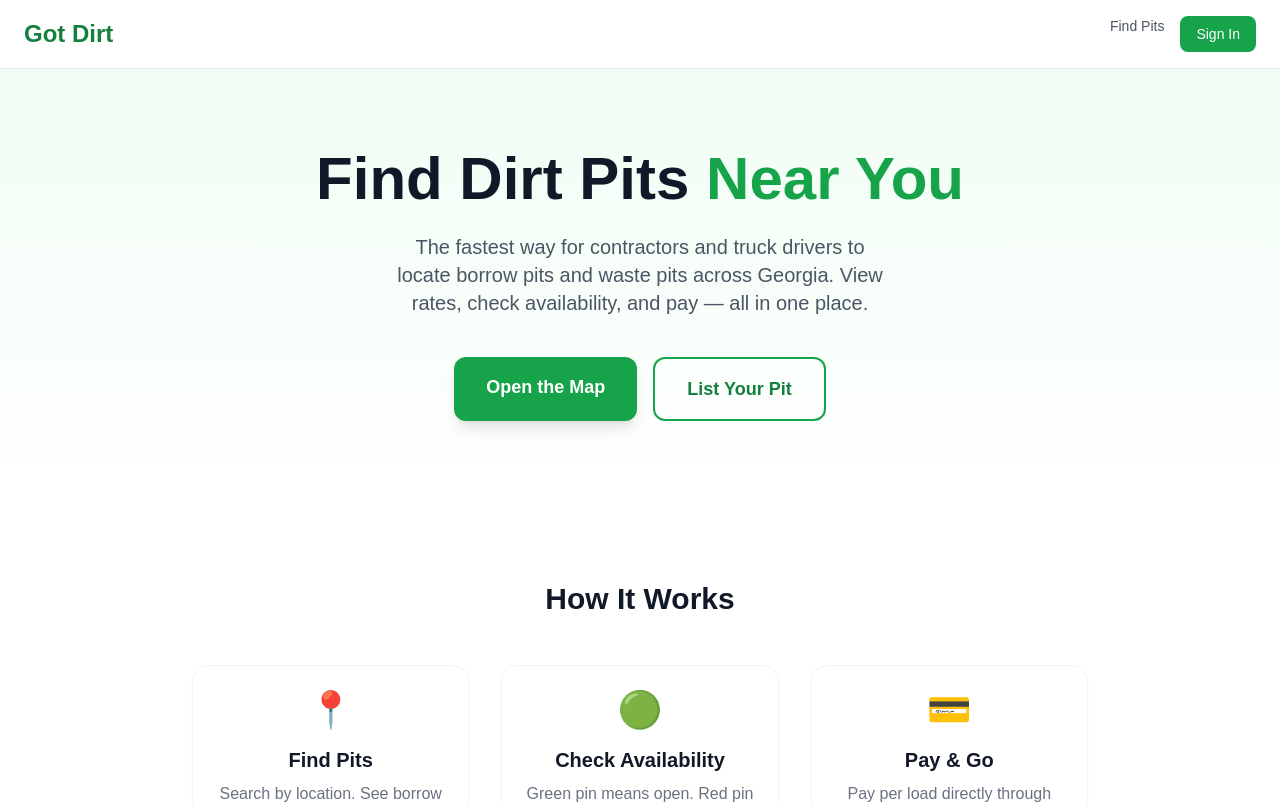
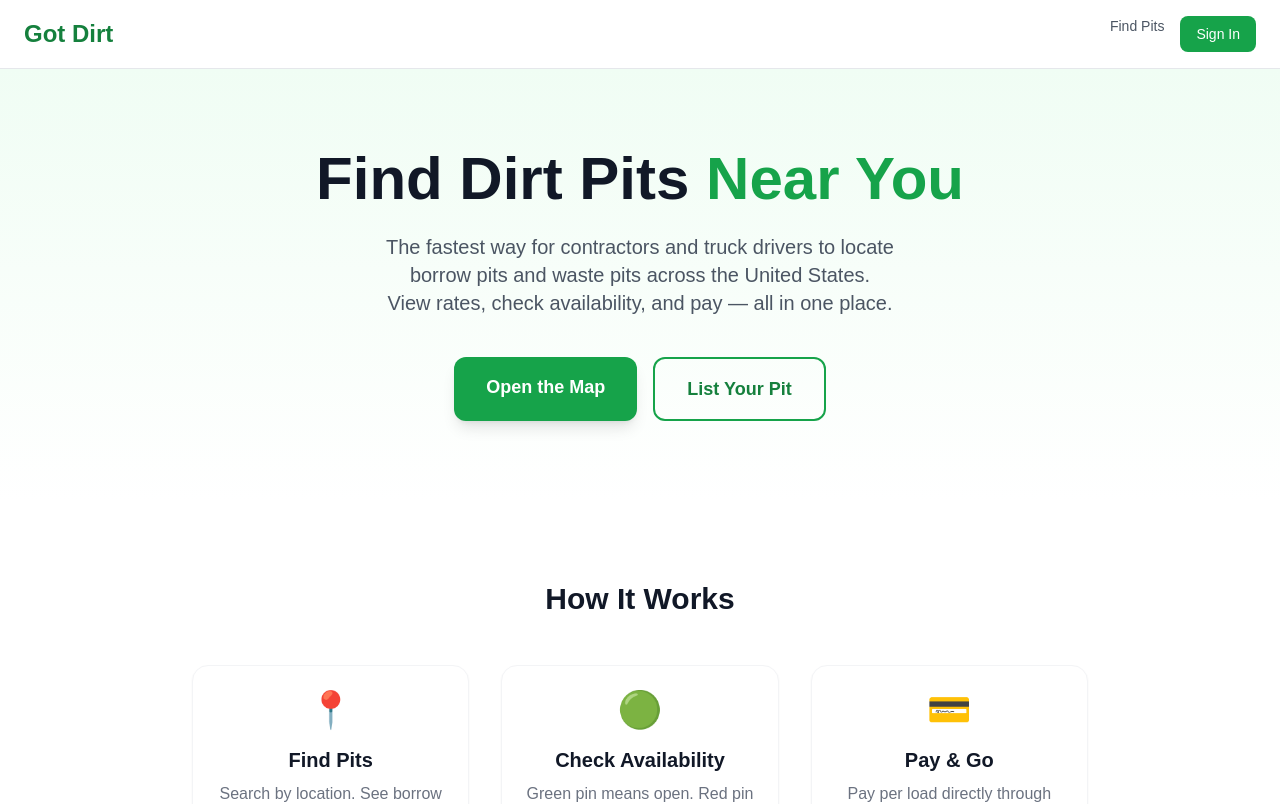
Before and after one commit to colbycryer1/Got-Dirt-, a Next.js app: page / in a window 1280 px wide. Shown: the top 804 px of the page. Built offline with nearby package versions, Linux system fonts and the light colour scheme.

Commit message:
Update landing page copy: "across Georgia" → "across the United States."
https://claude.ai/code/session_01KhGYmxyfK87PqmGCDYf5jd

```diff
--- a/src/app/page.tsx
+++ b/src/app/page.tsx
@@ -26,7 +26,7 @@ export default function LandingPage() {
         </h1>
         <p className="text-xl text-gray-600 max-w-2xl mb-10 text-balance">
           The fastest way for contractors and truck drivers to locate borrow pits
-          and waste pits across Georgia. View rates, check availability, and pay
+          and waste pits across the United States. View rates, check availability, and pay
           — all in one place.
         </p>
         <div className="flex flex-col sm:flex-row gap-4">
```
